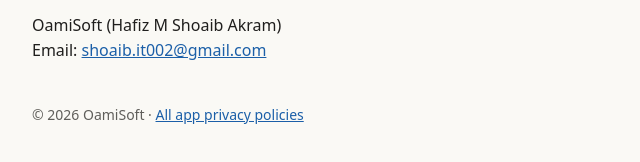
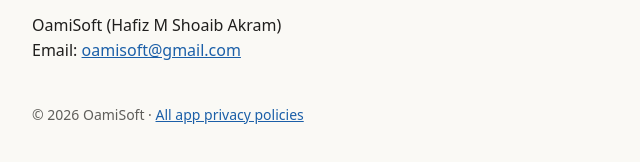
Before and after one commit to hafizshoaibawan/HelpAndLegal, a plain HTML site: page check-bill-pk/index.html in a window 1280 px wide. Shown: the part 2220-2382 px from the top of the page, 248-888 px from the left. Drawn offline with Linux system fonts and the light colour scheme.

Commit message:
Use oamisoft@gmail.com as the contact email in all privacy policies
Co-Authored-By: Claude Opus 5.5 <noreply@anthropic.com>
Claude-Session: https://claude.ai/code/session_01LgouhJvtkgLVeHSog8ZtxR

```diff
--- a/check-bill-pk/index.html
+++ b/check-bill-pk/index.html
@@ -55,6 +55,6 @@ footer{margin-top:40px;color:var(--muted);font-size:14px}
 <p>If we change this policy we will update this page and the date at the top. Significant changes will also be noted in the app's update notes.</p>
 
 <h2>Contact</h2>
-<p>OamiSoft (Hafiz M Shoaib Akram)<br>Email: <a href="mailto:shoaib.it002@gmail.com">shoaib.it002@gmail.com</a></p>
+<p>OamiSoft (Hafiz M Shoaib Akram)<br>Email: <a href="mailto:oamisoft@gmail.com">oamisoft@gmail.com</a></p>
 
 <footer>© 2026 OamiSoft · <a href="../">All app privacy policies</a></footer></main></body></html>
```
Also changed, not shown: doc-scanner/index.html (+1 -1 lines), index.html (+1 -1 lines), internet-analyzer/index.html (+1 -1 lines), locked-gallery/index.html (+1 -1 lines), photo-to-kbs/index.html (+1 -1 lines).
